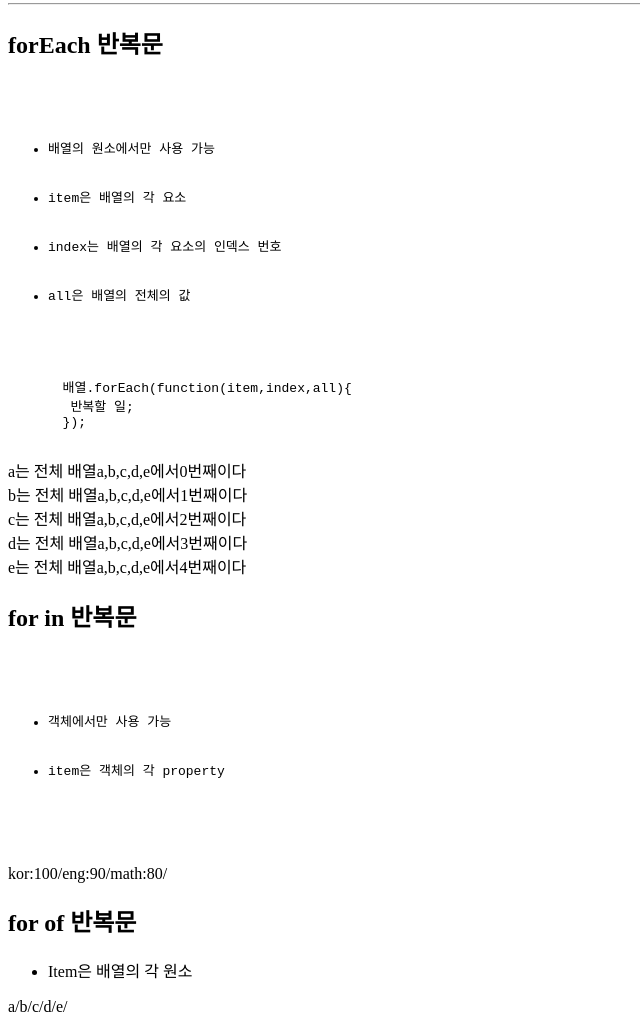
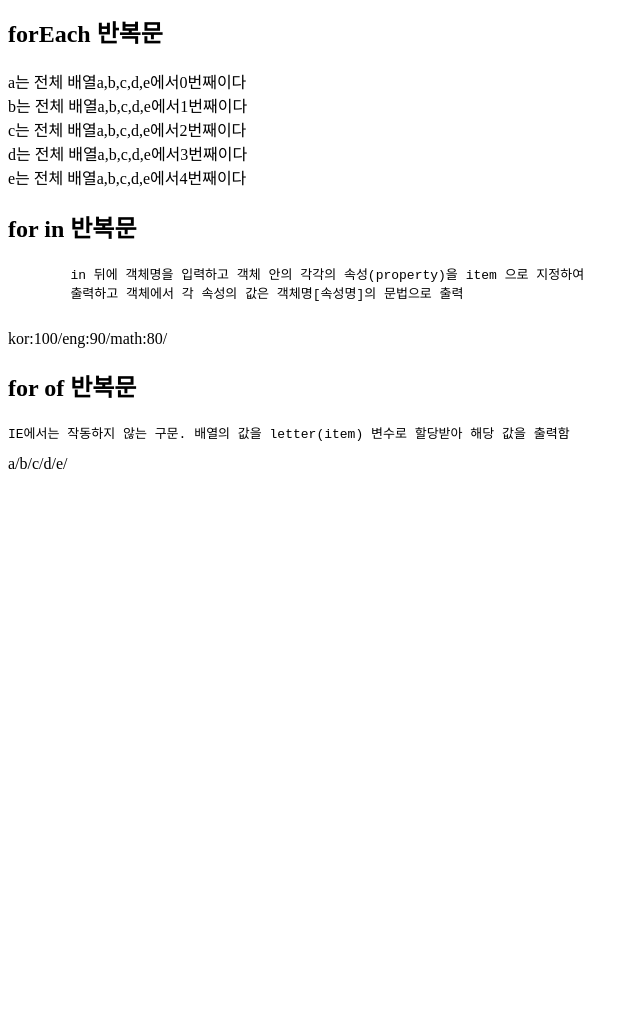
Before and after one commit to hyeyoung31/javascript, a plain HTML site: page 06_loop.html in a window 1280 px wide. Shown: the part 1071-2095 px from the top of the page, without its empty margins (0-640 px from the left). After the commit the page ends 1552 px from the top, so only its background shows below. Drawn offline with Linux system fonts and the light colour scheme.

Commit message:
second commit
added an explanation to the existing content as I review it

```diff
--- a/06_loop.html
+++ b/06_loop.html
@@ -12,7 +12,7 @@
     <script>
         var i = 0;
         document.write(i + '<br>');
-        //   i = i + 2;
+        //i = i + 2;
         i += 2;
         document.write(i + '<br>');
         i += 2;
@@ -21,16 +21,15 @@
         document.write(i + '<br>');
         i += 2;
         document.write(i + '<br>');
-
-
+        i += 2;
+        document.write(i + '<br>');
     </script>
     <hr>
     <h2>for 반복문</h2>
     <pre>
-        for(초기문;,조건문;증감){
-            3반복할 코드
+        for(초기문;조건문;증감){
+            반복할 코드
         }
-      초기문-> 조건문->반복할 코드 실행 ->증감 ->조건 -> 맞으면 반복코드 실행
     </pre>
     <script>
         for (var i = 0; i <= 10; i += 2) {
@@ -66,36 +65,21 @@
         do {
             document.write(i + '<br>');
             i += 2;
-        } while (i <= 10)
+        } while (i <= 10);
     </script>
-
-    <hr>
     <h2>forEach 반복문</h2>
-    <pre>
-       <ul>
-        <li>배열의 원소에서만 사용 가능</li>
-        <li>item은 배열의 각 요소</li>
-        <li>index는 배열의 각 요소의 인덱스 번호</li>
-        <li>all은 배열의 전체의 값</li>
-       </ul>
-
-       배열.forEach(function(item,index,all){
-        반복할 일;
-       });
-    </pre>
     <script>
         var arr = ['a', 'b', 'c', 'd', 'e'];
         arr.forEach(function (item, index, all) {
             document.write(item + '는 전체 배열' + all + '에서' + index + '번째이다' + '<br>');
         });
+        /* a는 전체 배열 a,b,c,d,e에서 0번째이다.*/
+    </script>
 
-    </script>
     <h2>for in 반복문</h2>
     <pre>
-        <ul>
-            <li>객체에서만 사용 가능</li>
-            <li>item은 객체의 각 property</li>
-        </ul>
+        in 뒤에 객체명을 입력하고 객체 안의 각각의 속성(property)을 item 으로 지정하여
+        출력하고 객체에서 각 속성의 값은 객체명[속성명]의 문법으로 출력
     </pre>
     <script>
         var student = {
@@ -103,16 +87,12 @@
             eng: 90,
             math: 80
         }
-        //  student 객체명
         for (item in student) {
             document.write(item + ':' + student[item] + '/');
-        }
+        }//kor: 100/eng:90/math:80
     </script>
     <h2>for of 반복문</h2>
-    <ul>
-        <li>Item은 배열의 각 원소</li>
-        <!-- 인덱스 활용은 못함 -->
-    </ul>
+    <pre>IE에서는 작동하지 않는 구문. 배열의 값을 letter(item) 변수로 할당받아 해당 값을 출력함</pre>
     <script>
         var arr = ['a', 'b', 'c', 'd', 'e'];
         for (letter of arr) {
```
